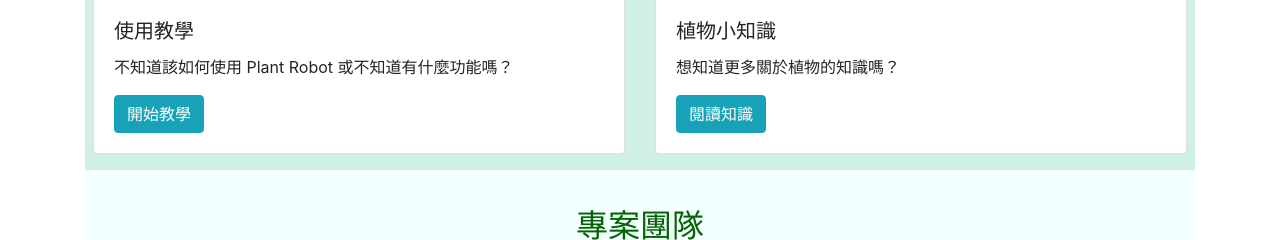
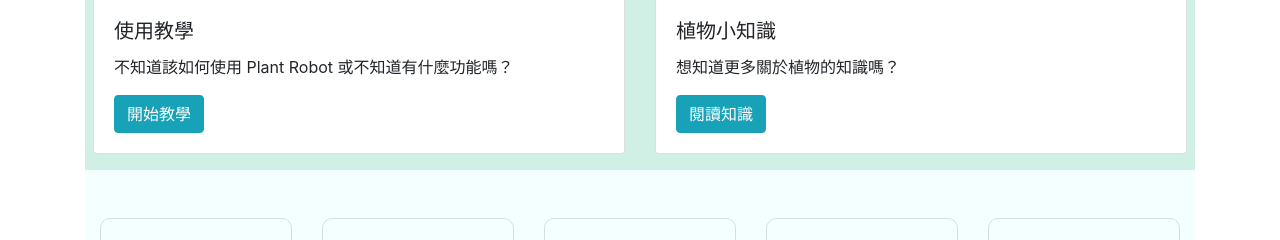
Before and after one commit to elaineyeh/Plant-Robot-Web, a Django app: page / in a window 1280 px wide. Shown: the part 792-1032 px from the top of the page. Run offline with Django 3.2, Linux system fonts and the light colour scheme; some libraries are stand-ins or nearby versions.

Commit message:
modified the mainsite index.html

```diff
--- a/templates/mainsite/index.html
+++ b/templates/mainsite/index.html
@@ -37,15 +37,6 @@
 
 <div style="background:rgba(240, 255, 255, 0.7)" id="team">
   <br>
-  <div class="row flex-nowrap justify-content-between align-items-center">
-    <div class="col-3">
-    </div>
-    <div class="col-6 text-center">
-      <font size="6"><a class="nav-link" style="color:#006400">專案團隊</a></font>
-    </div>
-    <div class="col-3">
-    </div>
-  </div>
   <div class="container">
     <br>
     <div class="card-deck">
```
